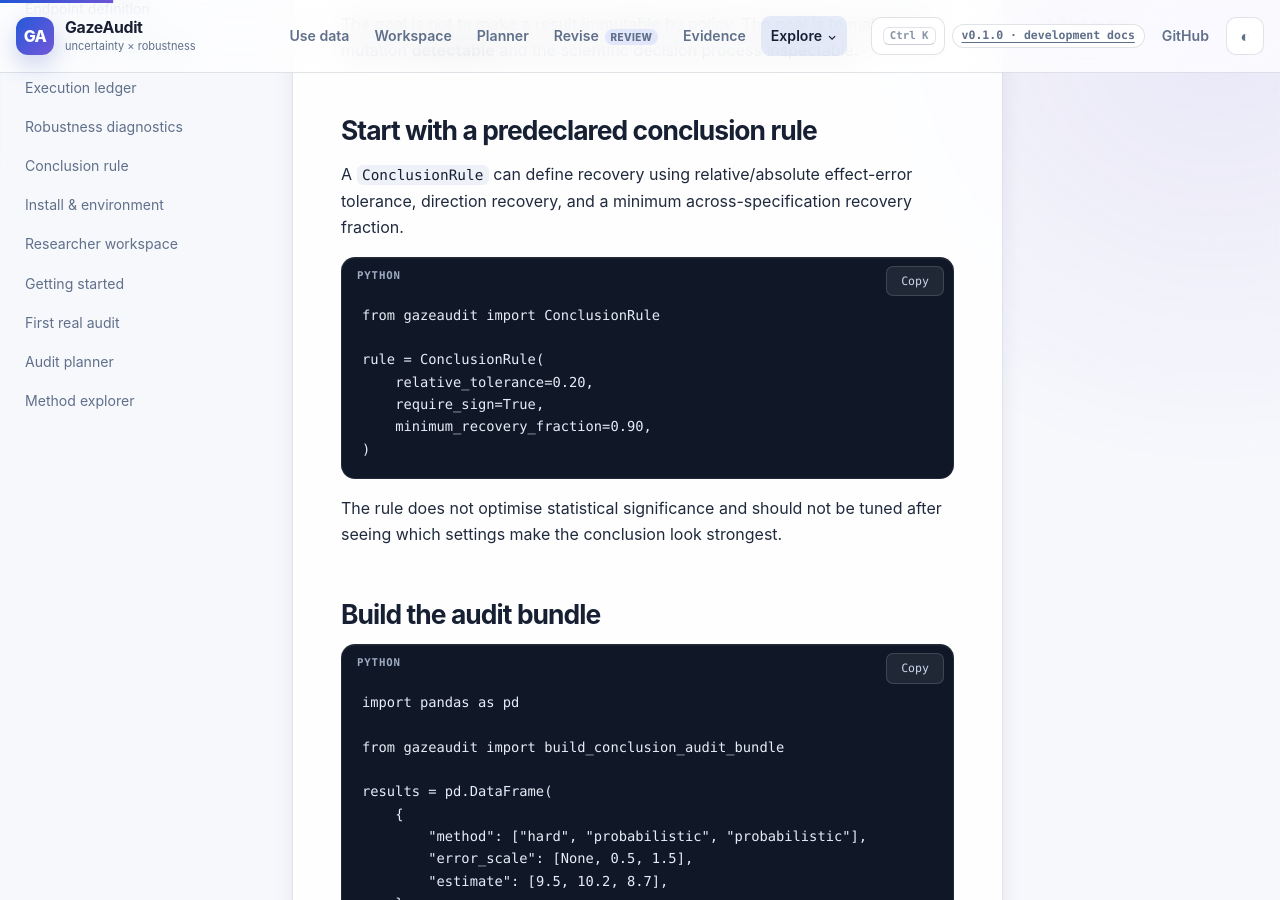
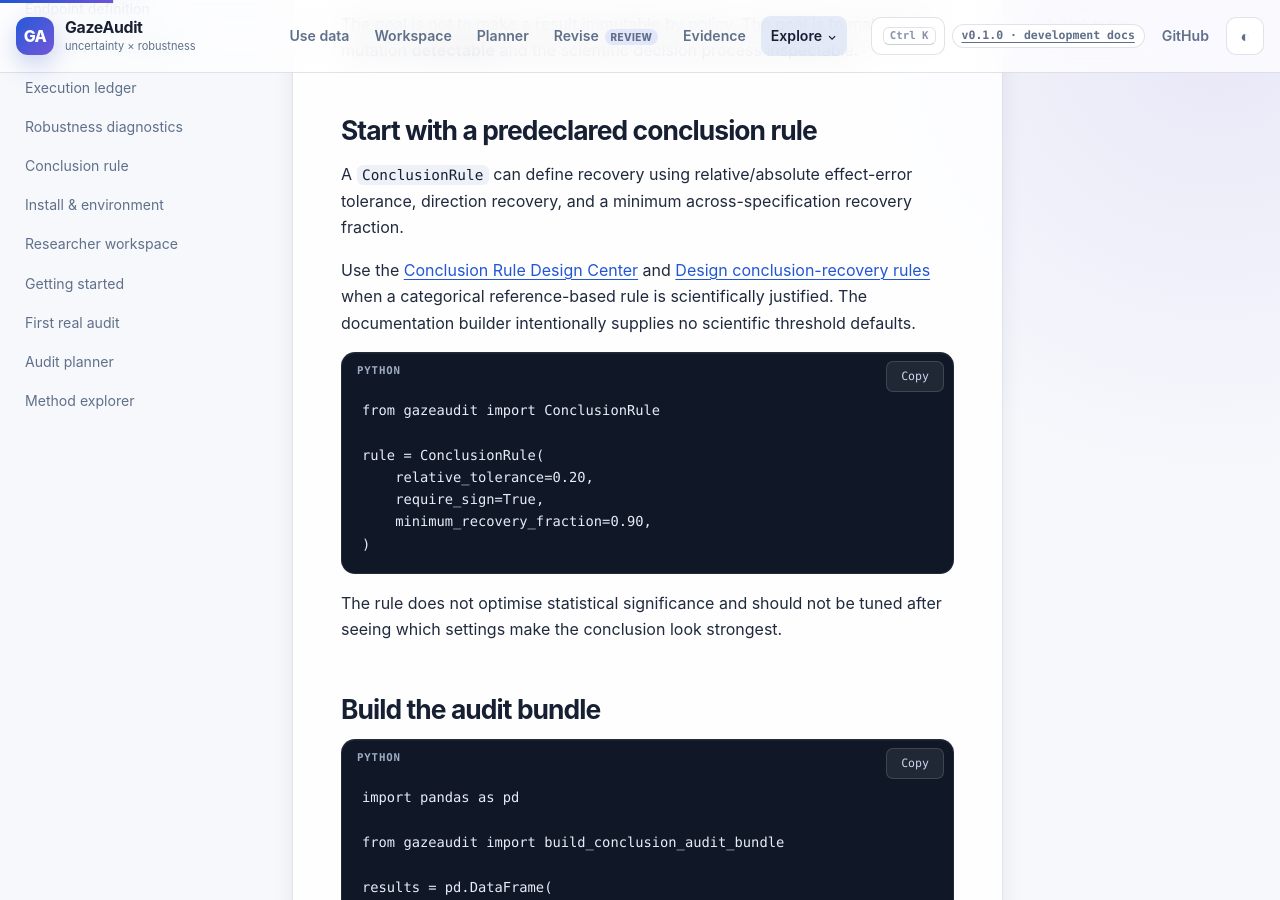
Before and after one commit to stefanosbalaskas/GazeAudit, a Jekyll site: the page built from docs/guides/publication-audits.md, in a window 1280 px wide and 900 px high, scrolled down 474 px. Built offline with Jekyll 4.4.1, drawn with Linux system fonts in a browser that asks for light colours.

Commit message:
docs: connect publication audits to conclusion rule design

````diff
--- a/docs/guides/publication-audits.md
+++ b/docs/guides/publication-audits.md
@@ -14,6 +14,8 @@ The goal is not to make a result immutable by policy. The goal is to make later
 ## Start with a predeclared conclusion rule
 
 A `ConclusionRule` can define recovery using relative/absolute effect-error tolerance, direction recovery, and a minimum across-specification recovery fraction.
+
+Use the [Conclusion Rule Design Center]({{ '/docs/conclusion-rule/' | relative_url }}) and [Design conclusion-recovery rules]({{ '/docs/guides/conclusion-rule-design/' | relative_url }}) when a categorical reference-based rule is scientifically justified. The documentation builder intentionally supplies no scientific threshold defaults.
 
 ```python
 from gazeaudit import ConclusionRule
````
